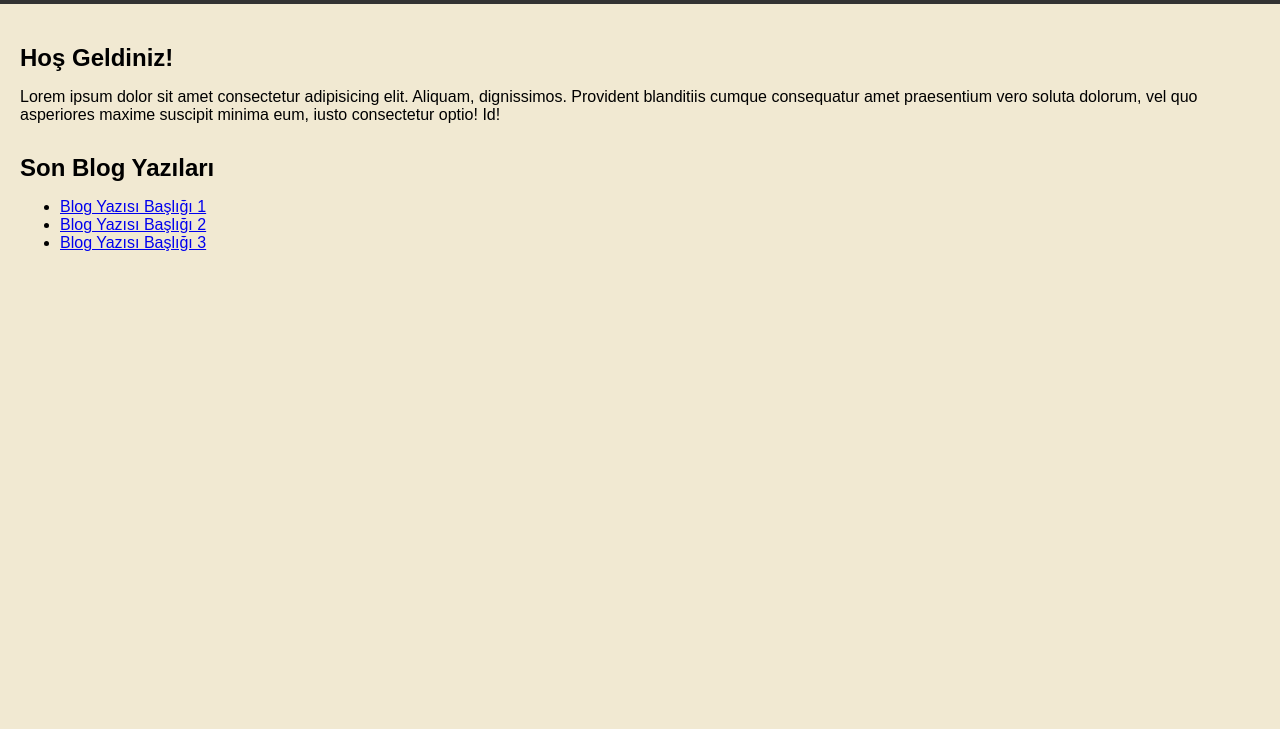
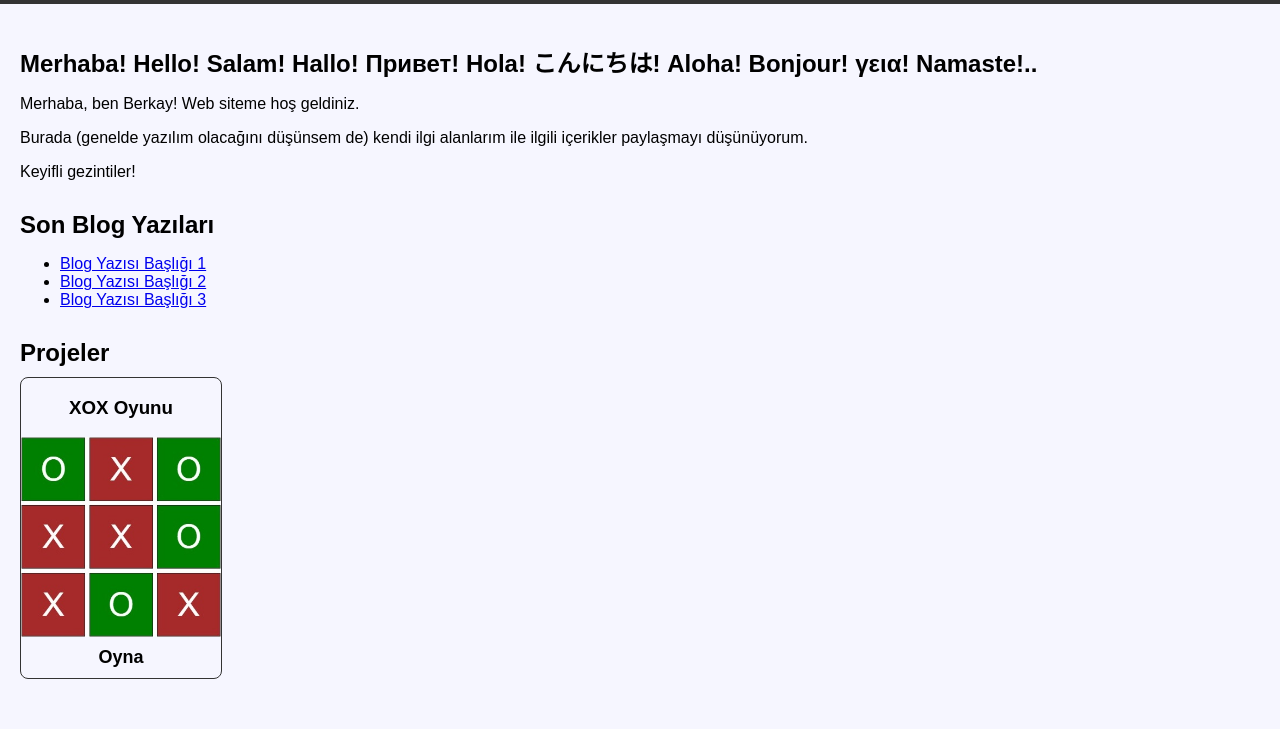
Before and after one commit to Derv1s/Derv1s.github.io, a plain HTML site: page index.html in a window 1280 px wide. Shown: the part 126-855 px from the top of the page. Before the commit the page ends 800 px from the top, so only its background shows below. Drawn offline with Linux system fonts and the light colour scheme.

Commit message:
add welcome text and projects part

```diff
--- a/index.html
+++ b/index.html
@@ -1,5 +1,5 @@
 <!DOCTYPE html>
-<html lang="en">
+<html lang="tr">
   <head>
     <meta charset="UTF-8" />
     <meta name="viewport" content="width=device-width, initial-scale=1.0" />
@@ -17,18 +17,28 @@
       </div>
       <nav class="navbar">
         <ul>
-                <li><a href="#">Anasayfa</a></li>
+          <li><a href="/index.html">Anasayfa</a></li>
           <li><a href="#">Hakkımda</a></li>
           <li><a href="#">Blog</a></li>
-                <li><a href="#">İletişim</a></li>
+          <li><a href="#projects">Projeler</a></li>
         </ul>
       </nav>
     </header>
 
     <main>
       <section>
-            <h2>Hoş Geldiniz!</h2>
-            <p>Lorem ipsum dolor sit amet consectetur adipisicing elit. Aliquam, dignissimos. Provident blanditiis cumque consequatur amet praesentium vero soluta dolorum, vel quo asperiores maxime suscipit minima eum, iusto consectetur optio! Id!</p>
+        <h2>Merhaba! Hello! Salam! Hallo! Привет! Hola! こんにちは! Aloha! Bonjour! γεια! Namaste!..</h2>
+        <p>Merhaba, ben Berkay! Web siteme hoş geldiniz.</p>
+        <p>
+          Burada (genelde yazılım olacağını düşünsem de) kendi ilgi alanlarım ile
+          ilgili içerikler paylaşmayı düşünüyorum.
+        </p>
+        <!-- <p>
+          Benimle ilgili daha fazla bilgi almak için
+          <a href="#">Hakkımda</a> sayfasını ziyaret edebilir veya
+          <a href="#">İletişim</a> sayfasından benimle iletişime geçebilirsiniz.
+        </p> -->
+        <p>Keyifli gezintiler!</p>
       </section>
 
       <section>
@@ -39,6 +49,14 @@
           <li><a href="#">Blog Yazısı Başlığı 3</a></li>
         </ul>
       </section>
+      <section>
+        <h2 id="projects">Projeler</h2>
+        <div class="project-card">
+          <h3>XOX Oyunu</h3>
+          <img src="/img/xoxGame.jpg" alt="">
+          <a href="https://berkayozgun.dev/XoXGame" target="_blank">Oyna</a>
+        </div>
+      </article>
     </main>
   </body>
 </html>
--- a/style.css
+++ b/style.css
@@ -1,5 +1,6 @@
 body {
-    background-color: #f1e9d2;
+    /* background-color: #f1e9d2; */
+    background-color: rgb(246, 246, 255);
     font-family: Arial, sans-serif;
     margin: 0;
     padding: 0;
@@ -7,6 +8,7 @@ body {
 
 header {
     background-color: #333;
+    /* background-color: rgb(58, 84, 212); */
     color: #fff;
     padding: 20px;
     display: flex;
@@ -62,3 +64,32 @@ h2 {
 .profile-info p {
     margin: 0;
 }
+
+.project-card {
+    border: #333 solid 1px;
+    border-radius: 8px;
+    width: 200px;
+    height: 300px;
+    display: flex;
+    text-align: center;
+    flex-direction: column;
+    justify-content: center;
+}
+
+.project-card a {
+    display: flex;
+    justify-content: center;
+    align-items: center;
+    flex: auto;
+    font-size: large;
+    font-weight: bold;
+    color: black;
+    text-decoration: none;
+    margin: 3px;
+    border-radius: 7px;
+}
+
+.project-card a:hover{
+    background-color: rgb(33, 50, 90);
+    color: white;
+}
```
Also changed, not shown: img/xoxGame.jpg (added). Lines whose indentation alone changed are shown as unchanged.
